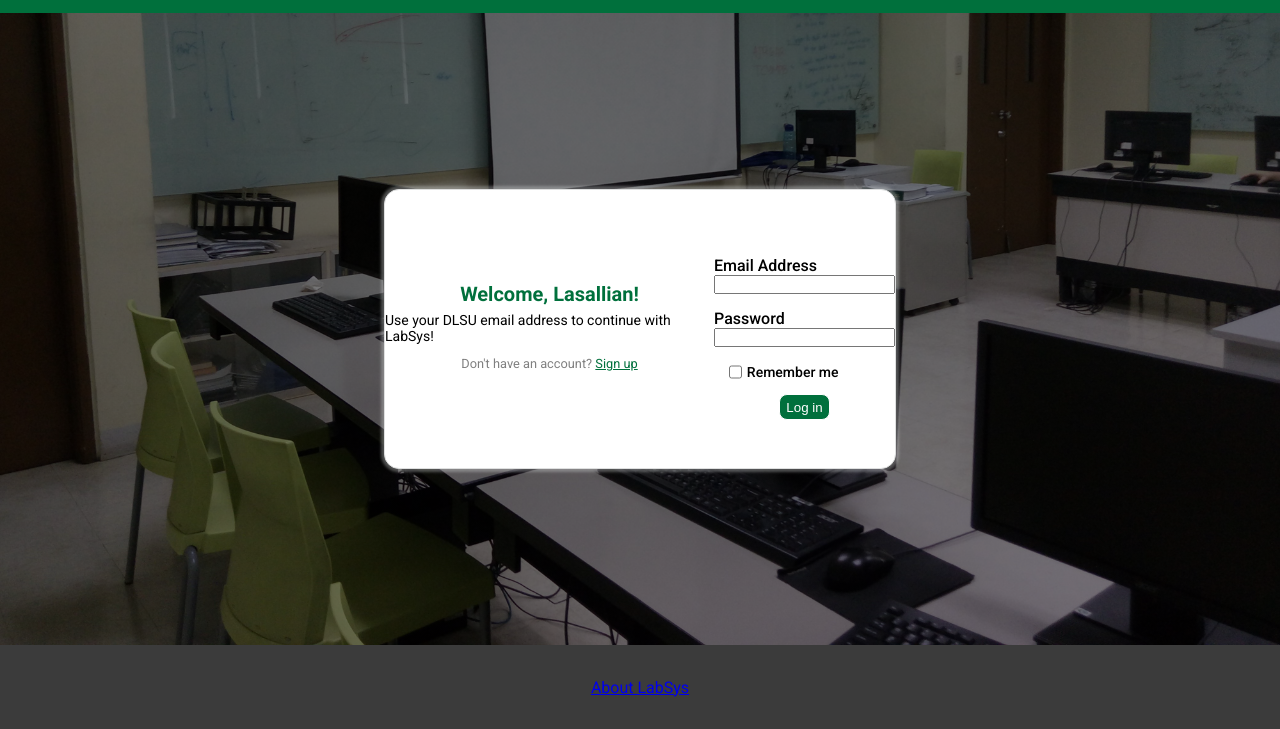
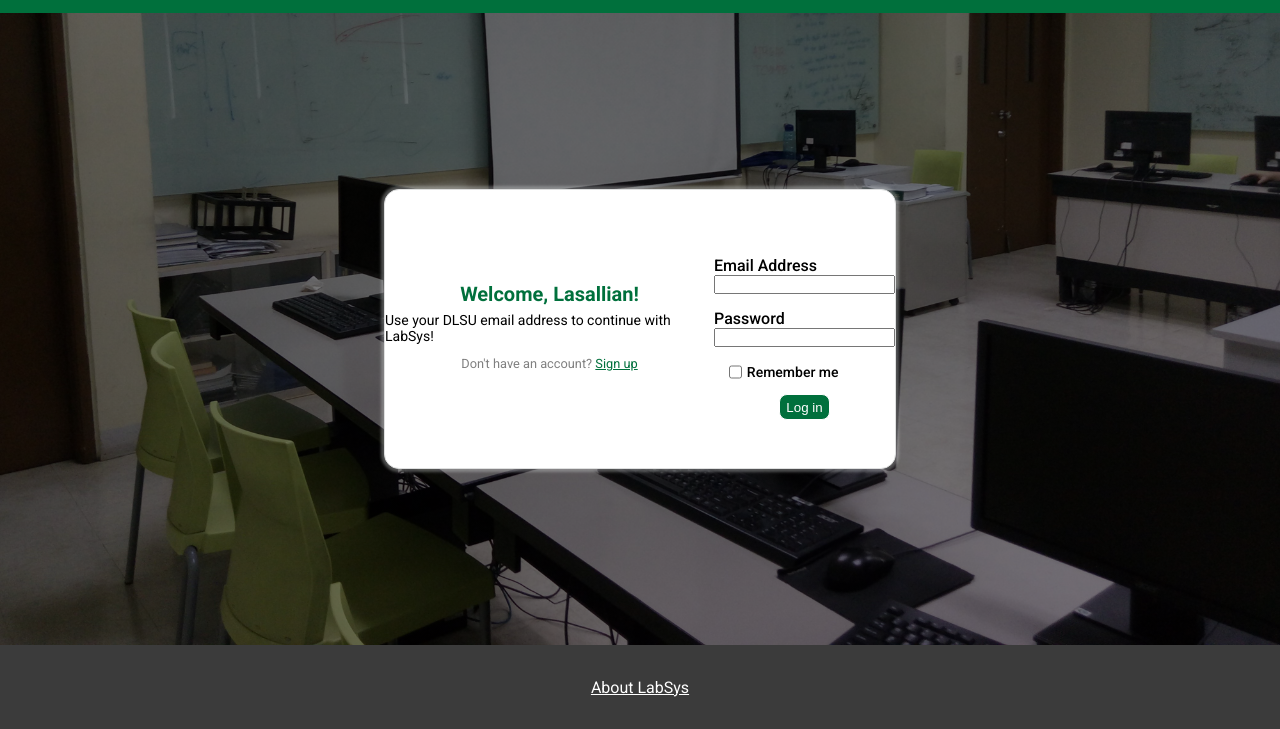
Before and after one commit to corfaux/Y2T2-CCAPDEV, a website: page public/index.html in a window 1280 px wide. Shown: the part 71-800 px from the top of the page. Drawn offline with Linux system fonts and the light colour scheme; no server answers; a web font is replaced by a local one.

Commit message:
style: hyperlink to about

```diff
--- a/public/css/index.css
+++ b/public/css/index.css
@@ -102,3 +102,10 @@ header {
 #remember-me + label {
     font-size: 0.875rem;
 }
+
+a:link,
+a:visited,
+a:hover,
+a:active {
+  color: white;
+}
```
